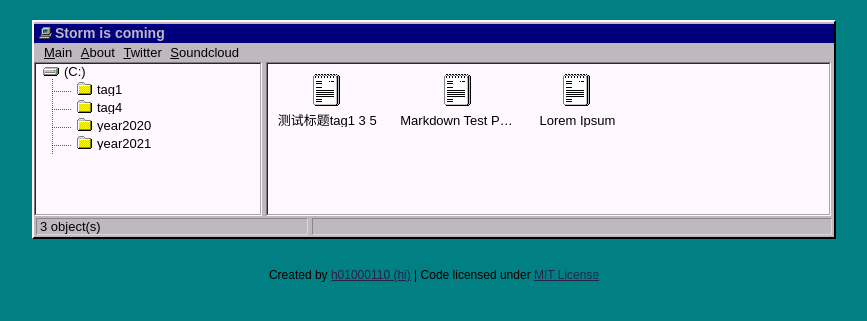
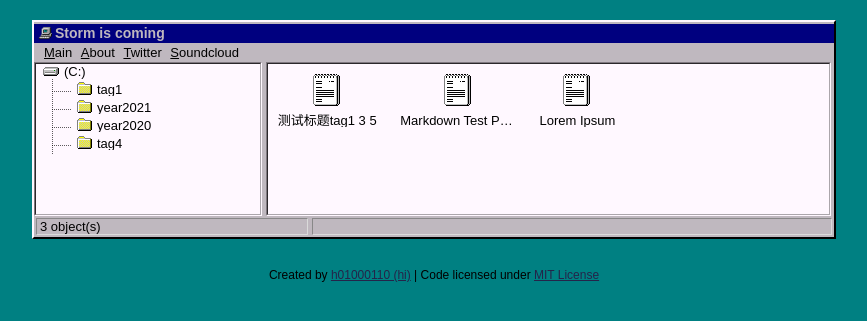
Before and after one commit to stormjokester/stormjokester.github.io, a Jekyll site: the page built from index.html, in a window 1280 px wide. Shown: the top 321 px of the page, without its empty margins (206-1073 px from the left). Built offline with Jekyll 4.4.1, drawn with Linux system fonts in a browser that asks for light colours.

Commit message:
Update default.html

```diff
--- a/_layouts/default.html
+++ b/_layouts/default.html
@@ -33,7 +33,7 @@
 			<ul id="tag-list">
 				<li><a href="/" ><img src="/assets/img/disk.png" />(C:)</a>
 			<ul>
-				{% assign tags = site.tags | sort %}
+				{% assign tags = site.tags | reversed %}
 				{% for tag in tags %}
 			    <li><a href="/tag/{{ tag | first | slugify }}/" title="{{ tag[0] | replace:'-', ' ' }}"><img src="/assets/img/folder.ico" />{{ tag[0] | replace:'-', ' ' }}</a></li>
 				{% endfor %}
```
